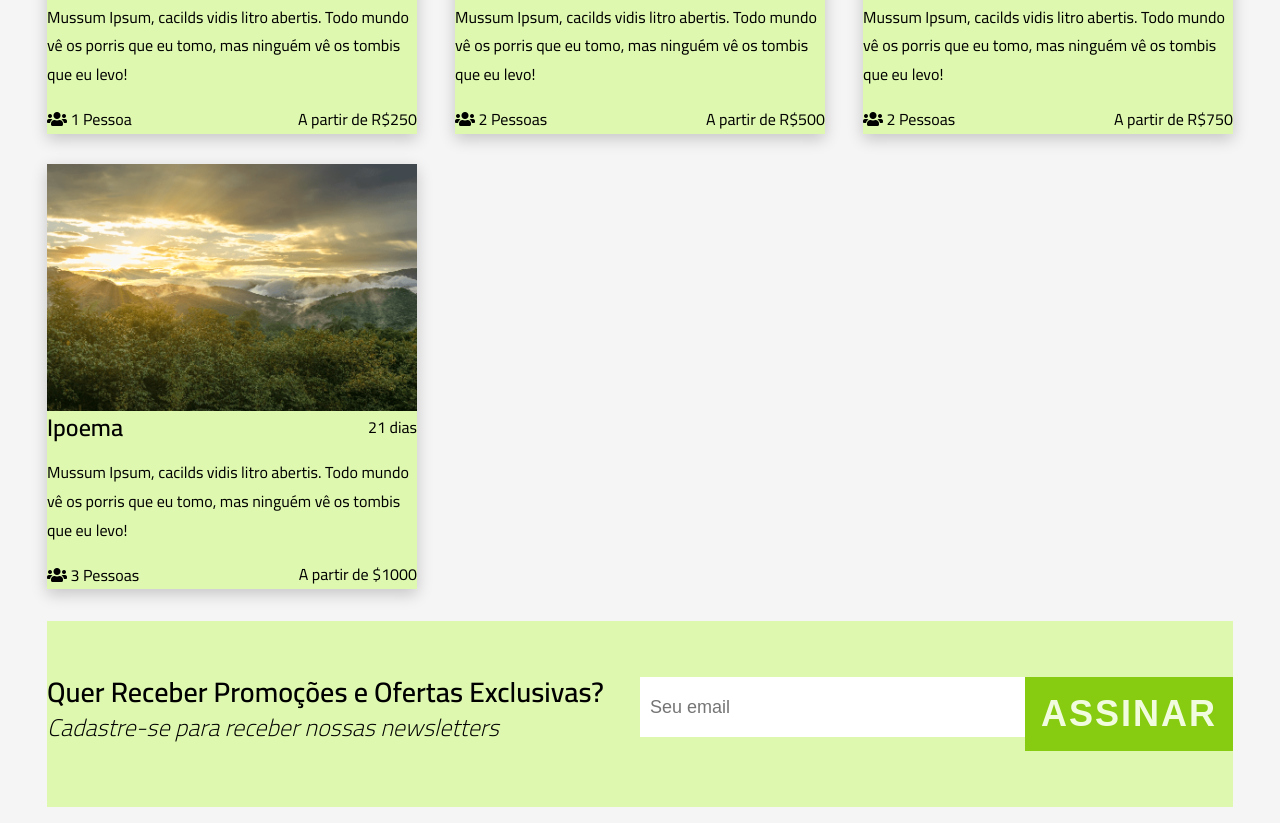
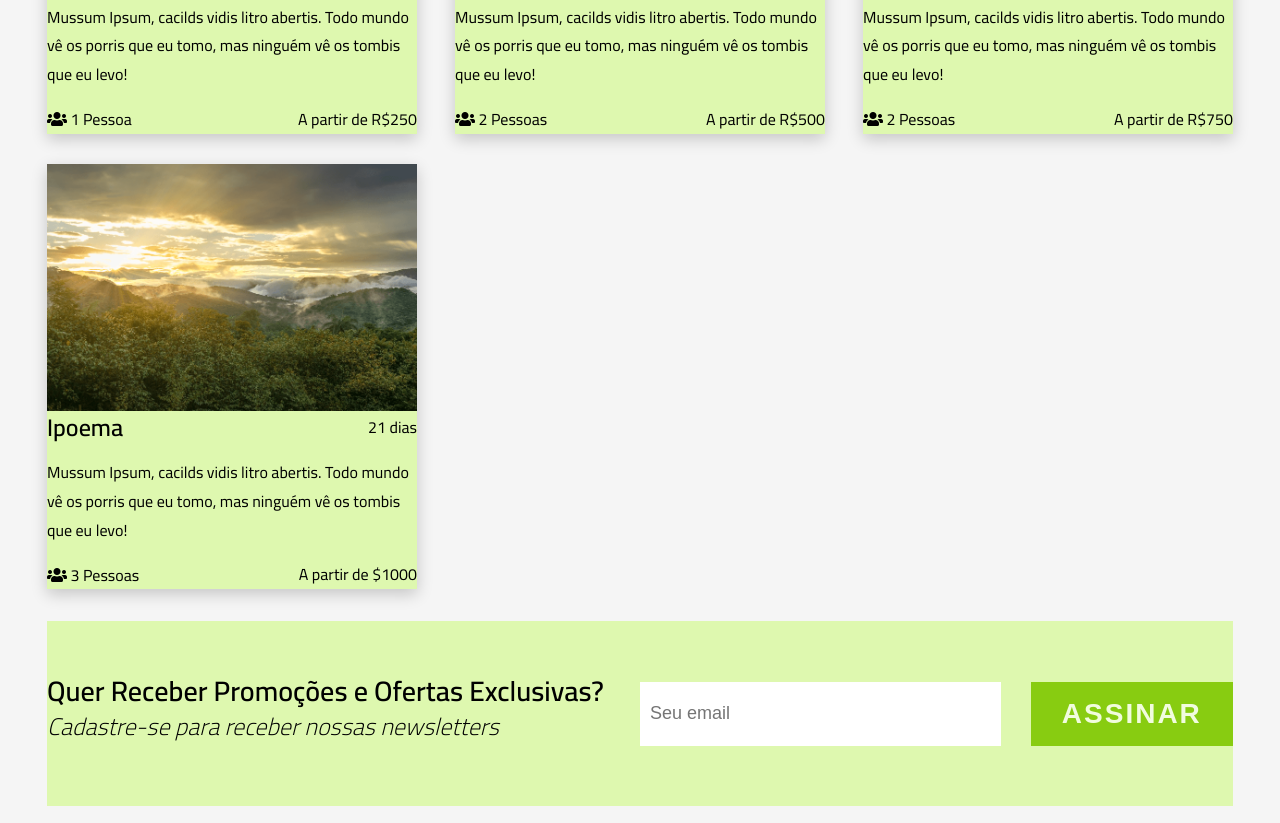
Before and after one commit to bdalpaz/meet-minas-project, a plain HTML site: page index.html in a window 1280 px wide. Shown: the part 2242-3065 px from the top of the page. Drawn offline with nearby package versions, Linux system fonts and the light colour scheme; a script that the page names is missing.

Commit message:
Newsletter and button details

```diff
--- a/css/styles.css
+++ b/css/styles.css
@@ -535,6 +535,22 @@ img {
   }
 }
 
+@media screen and (min-width: 960px) {
+  .newsletter-form__input {
+    flex: 1;
+    height: auto;
+    margin-right: 3rem;
+  }
+  .newsletter-form__submit {
+    font-size: 2.8rem;
+  }
+}
+
+@media screen and (min-width: 1170px) {
+  .newsletter-form__input {
+    flex: 2;
+  }
+}
 /**********************************/
 /* 8. Galeria
 /**********************************/
```
